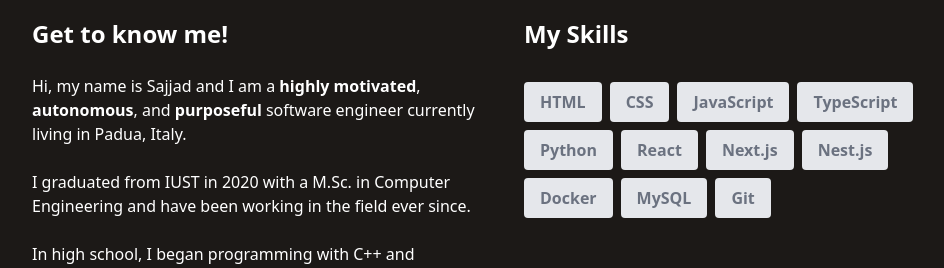
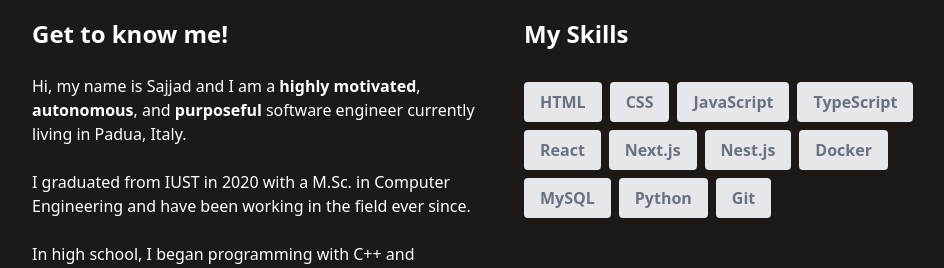
Before and after one commit to s-hoviegar/my-portfolio, a Next.js app: page / in a window 1280 px wide. Shown: the part 1020-1288 px from the top of the page, without its empty margins (136-1080 px from the left). Built offline with nearby package versions, Linux system fonts and the light colour scheme.

Commit message:
changing skills order a bit

```diff
--- a/components/AboutSection.tsx
+++ b/components/AboutSection.tsx
@@ -5,12 +5,12 @@ const skills = [
   { skill: "CSS" },
   { skill: "JavaScript" },
   { skill: "TypeScript" },
-  { skill: "Python" },
   { skill: "React" },
   { skill: "Next.js" },
   { skill: "Nest.js" },
   { skill: "Docker" },
   { skill: "MySQL" },
+  { skill: "Python" },
   { skill: "Git" },
 ];
 
```
